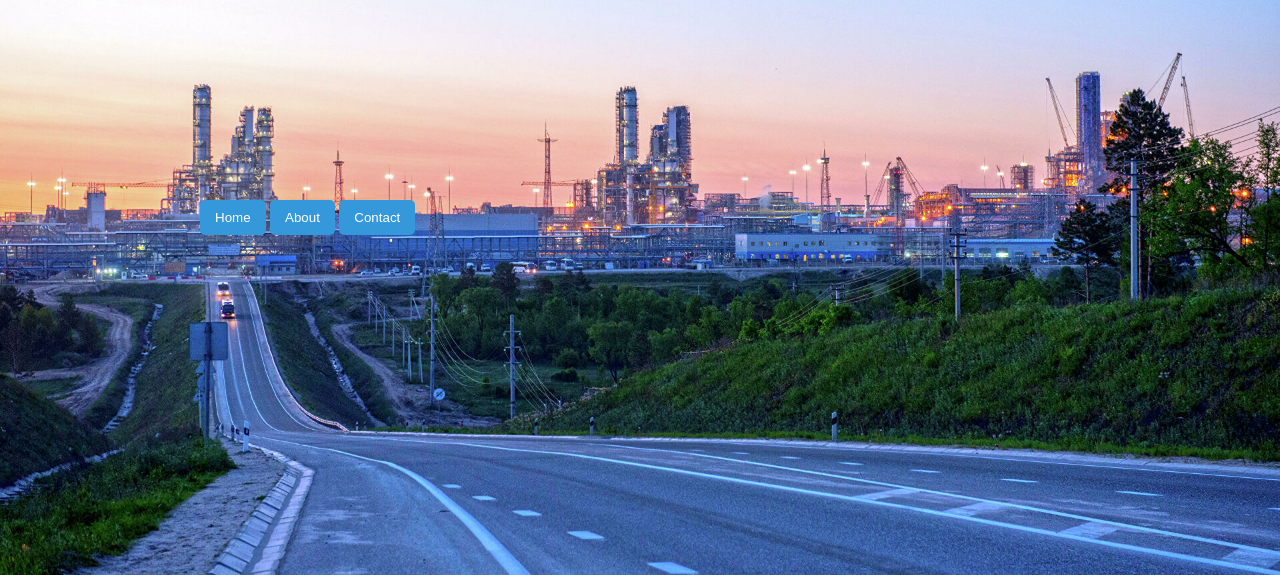
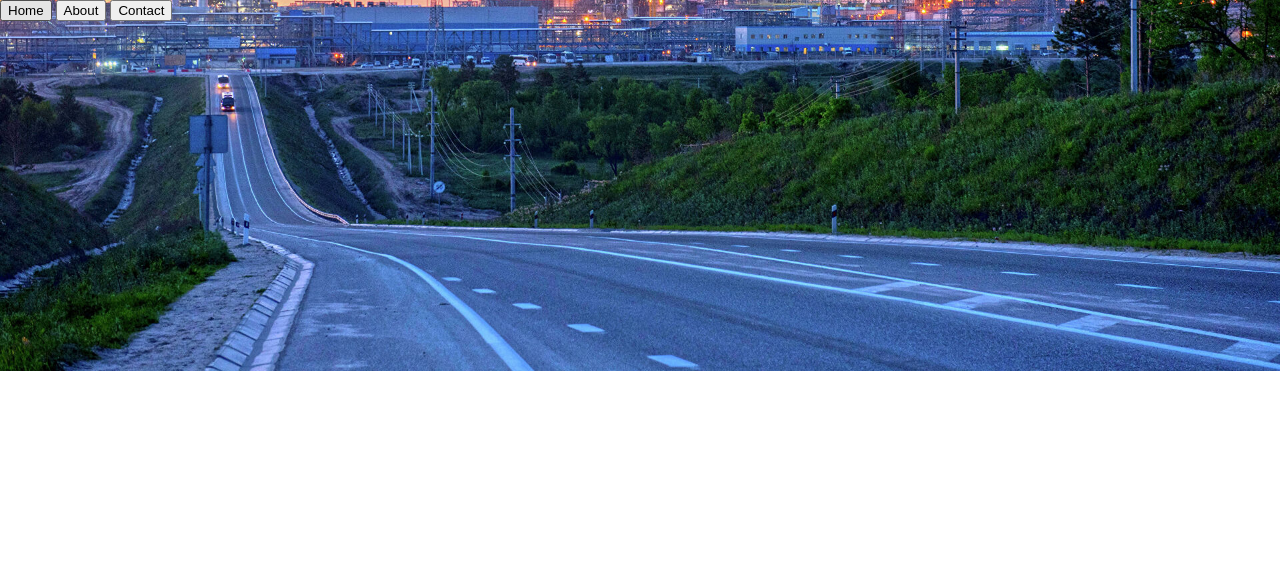
Before and after one commit to kolosyan/craftelectro_site, a Django app: page / in a window 1280 px wide. Shown: the top 575 px of the page. Run offline with Django 4.2, Linux system fonts and the light colour scheme.

Commit message:
картинка в home

```diff
--- a/craft_app/templates/craft_app/home.html
+++ b/craft_app/templates/craft_app/home.html
@@ -4,19 +4,19 @@
 <head>
     <meta charset="UTF-8">
     <title>Title</title>
-<link rel="stylesheet" type="text/css" href="{% static 'css/styles1.css' %}">
+<!--<link rel="stylesheet" type="text/css"  href="{% static 'css/styles1.css' %}">  #href="{% static 'craft_app/css/styles1.css' %}-->
 
-<!--    <style>-->
-<!--        body {-->
-<!--            margin: 0;-->
-<!--            padding: 0;-->
-<!--            height: 100%;-->
-<!--            background-image: url('{% static "craft_app/images/agpz_backgr.jpeg" %}');-->
-<!--            background-size: cover;-->
-<!--            background-repeat: no-repeat;-->
-<!--            background-position: center center;-->
-<!--        }-->
-<!--    </style>-->
+    <style>
+        body {
+            margin: 0;
+            padding: 0;
+            height: 100%;
+            background-image: url('{% static "craft_app/images/agpz_backgr.jpeg" %}');
+            background-size: cover;
+            background-repeat: no-repeat;
+            background-position: center center;
+        }
+    </style>
 </head>
 <body>
 
```
